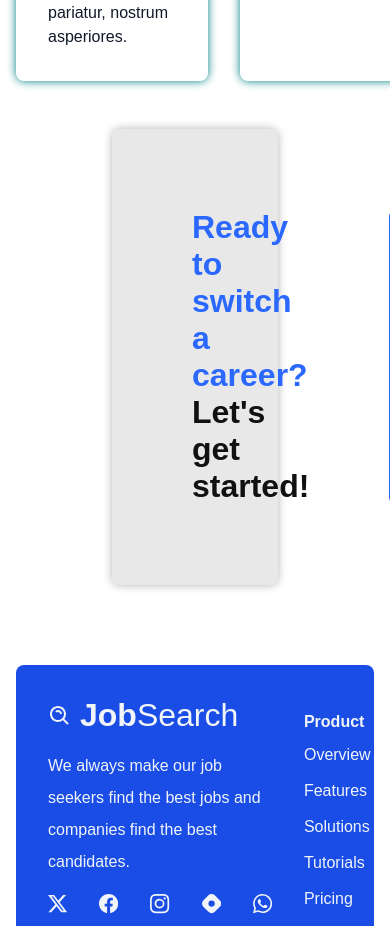
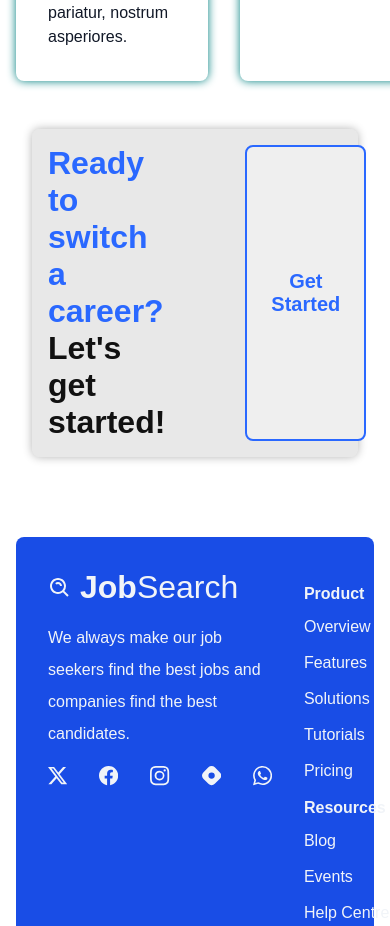
Before and after one commit to octocatblain/codsoft, a React (Create React App) app in the folder jobsearch/: page / in a window 390 px wide. Shown: the part 6580-7506 px from the top of the page. Built offline with nearby package versions, Linux system fonts and the light colour scheme.

Commit message:
feat: add mobile responsiveness for cta content

```diff
--- a/jobsearch/src/Components/Sections/Value/Value.css
+++ b/jobsearch/src/Components/Sections/Value/Value.css
@@ -96,3 +96,12 @@
         }
     }
 }
+
+@media screen and (max-width: 767px){
+
+    .cta_content{
+        padding: 1rem !important;
+        margin-inline: 1rem !important;
+    }
+
+}
```
